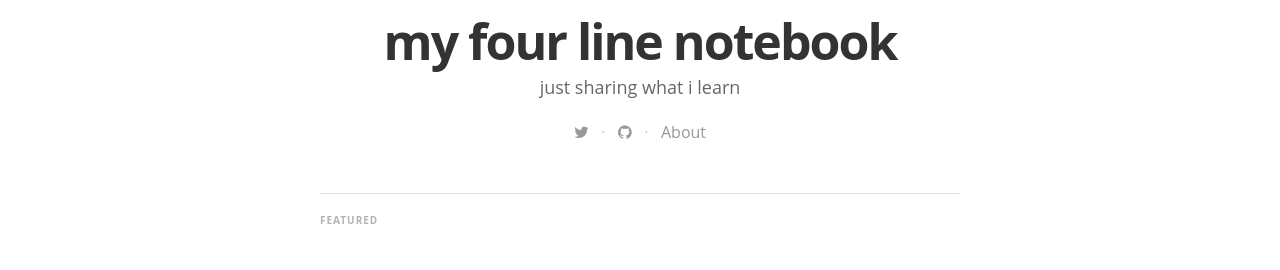
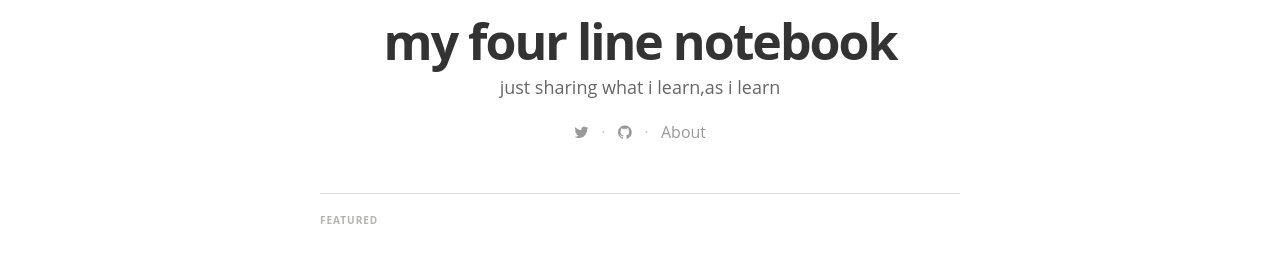
Before and after one commit to ganeshramr/ganeshramr.github.io, a Jekyll site: the page built from index.html, in a window 1280 px wide. Shown: the part 518-788 px from the top of the page. Built offline with Jekyll 4.4.1, drawn with Linux system fonts in a browser that asks for light colours; nearby versions of some CDN libraries; some web fonts are replaced; Markdown is read by kramdown in place of the engine named in the settings; the list of posts is cut into pages by our own code.

Commit message:
Update _config.yml

```diff
--- a/_config.yml
+++ b/_config.yml
@@ -5,7 +5,7 @@ highlighter: pygments
 # Site settings
 title: "my four line notebook"
 description:  # this means to ignore newlines until "email:"
-   just sharing what i learn
+   just sharing what i learn,as i learn
 email: mailganesh@icloud.com
 #blog logo
 logo: "/assets/images/G.png"
```
